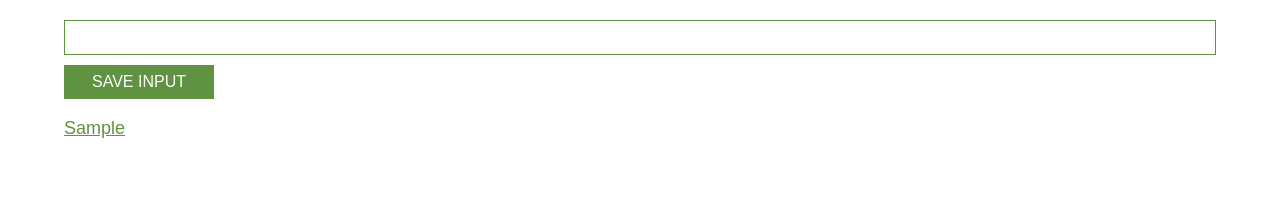
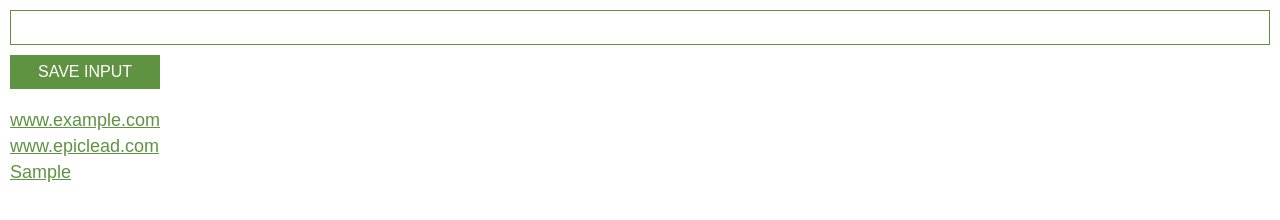
Before and after one commit to Ryanjingle/chrome-extension-practice, a browser extension: page index.html in a window 1280 px wide. Both pictures are taken after typing "Sample" into the empty fields and a click on the button "SAVE INPUT". Drawn offline with Linux system fonts and the light colour scheme.

Commit message:
uploaded to chrome extension tools

```diff
--- a/main.js
+++ b/main.js
@@ -4,10 +4,20 @@
 
 //another way of creating an event listener //
 //this way it doesnt beef up the html and all events are within the js file.
-let myLeads = []
+let myLeads = `["www.example.com"]`
+myLeads = JSON.parse(myLeads)
+myLeads.push("www.epiclead.com")
+console.log((myLeads))
+
 const inputEl = document.querySelector("#input-el")
 const inputBtn = document.querySelector("#input-btn")
 const ulEl = document.querySelector("#ul-el")
+
+// saving key value pairs in local storage
+//localStorage.setItem("myLeads", "www.hi.com")
+//console.log(localStorage.getItem("myLeads"))
+//localStorage.clear("myLeads")
+
 
 
 // use const, unless you know the value of the variable will be reassigned later on
@@ -29,7 +39,7 @@ for (i = 0; i < myLeads.length; i++) {
         </a>
     </li>
     `
-    window.open(listItems) //opens in new tab on click
+    //window.open(listItems) //opens in new tab on click
     console.log(listItems)
 }
 ulEl.innerHTML = listItems
--- a/style.css
+++ b/style.css
@@ -1,9 +1,10 @@
 body {
     box-sizing: none;
-    margin: 20px 5% 10px 5%;
+    margin: 0;
     height: 0;
     min-width: 400px;
     font-family: Arial, Helvetica, sans-serif;
+    padding: 10px;
 }
 
 input {
@@ -24,6 +25,7 @@ button {
     border: none;
     padding: 8px;
     margin-top: 10px;
+    margin-bottom: 5px;
 }
 
 ul {
@@ -33,7 +35,7 @@ ul {
 
 li {
     font-size: 18px;
-    padding-top: 3px;
+    margin-top: 5px;
 }
 
 li a {
```
Also changed, not shown: icon.png (added), manifest.json (added).
